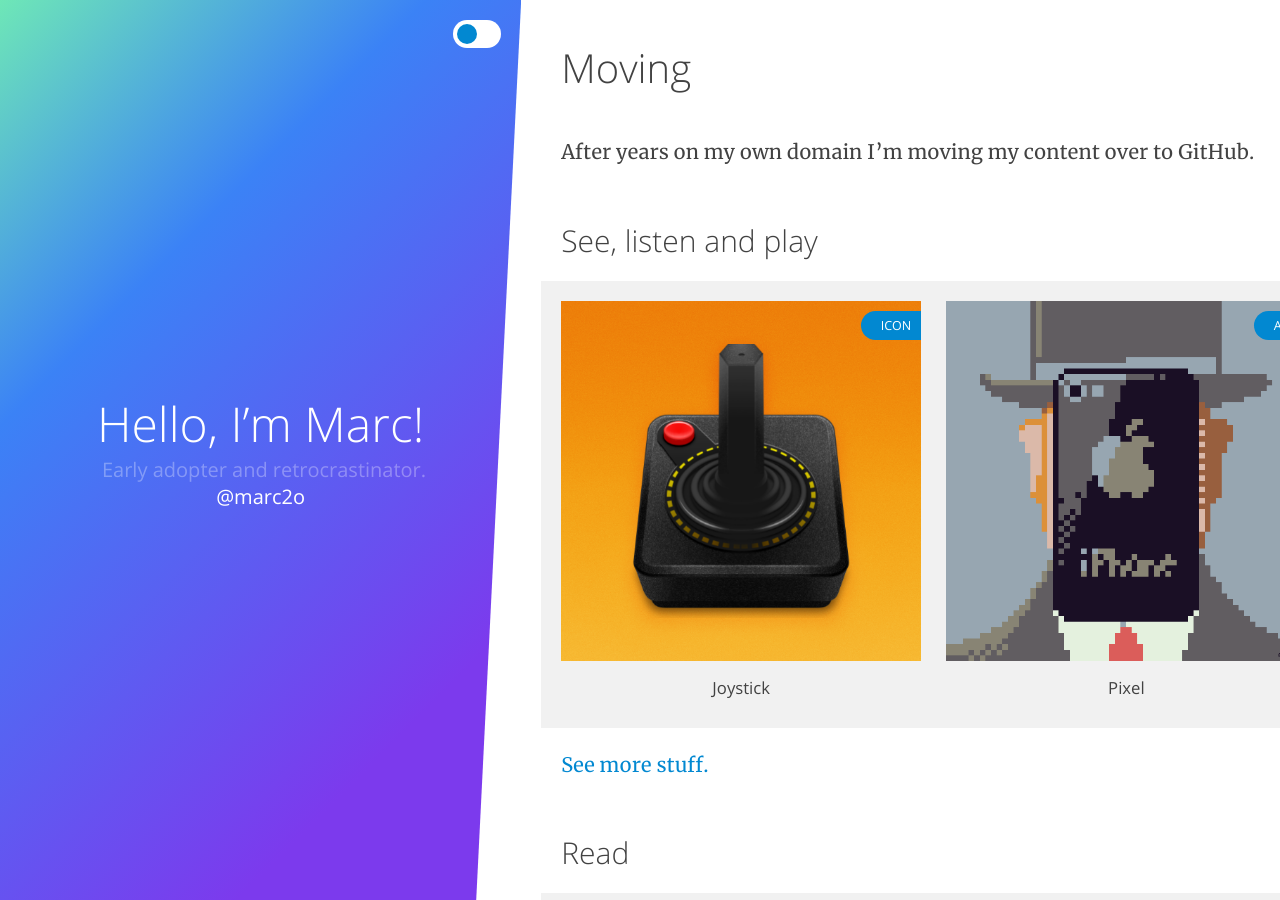
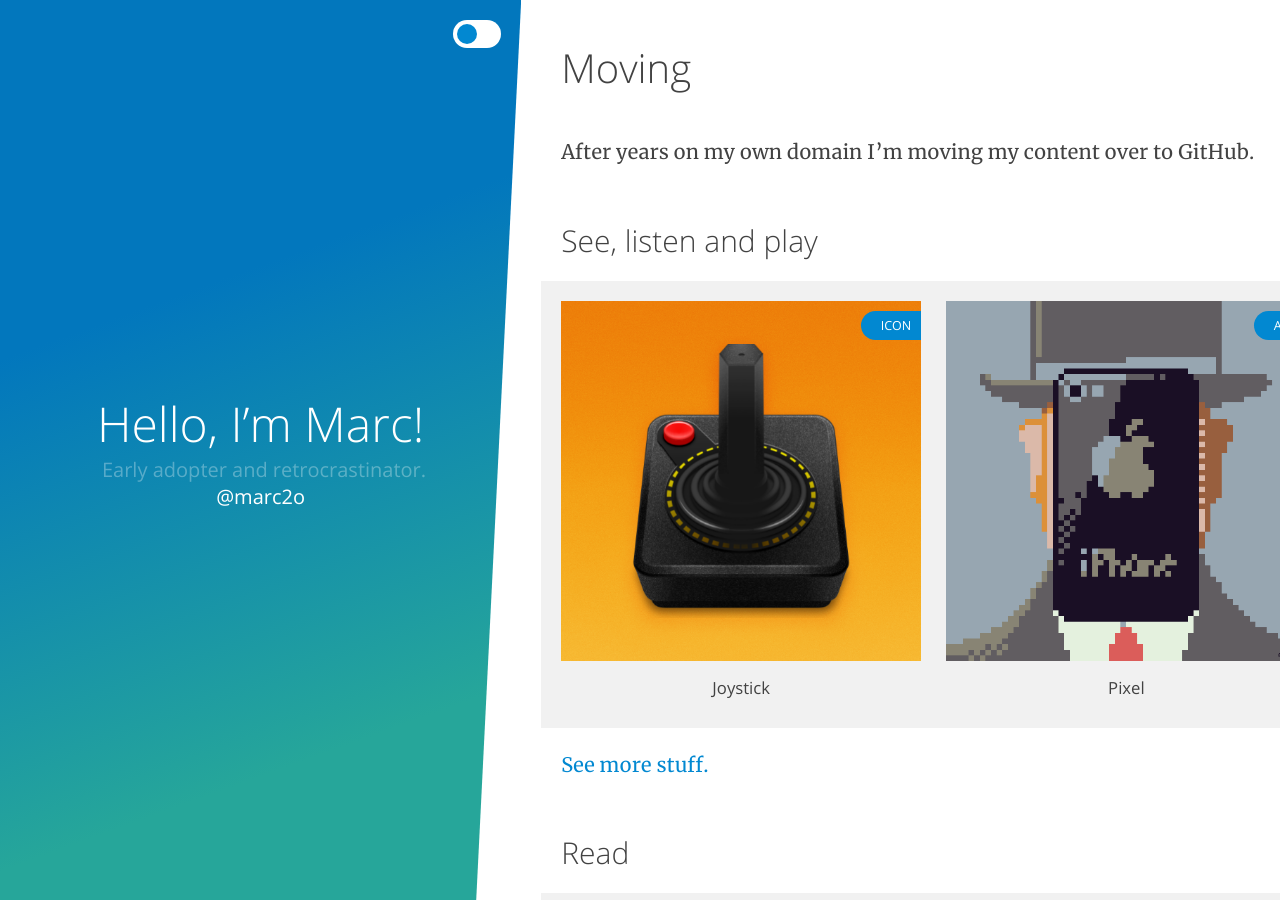
Before and after one commit to marc2o/marc2o.github.io, a Jekyll site: the page built from index.md, in a window 1280 px wide and 900 px high. Built offline with Jekyll 4.4.1, drawn with Linux system fonts in a browser that asks for light colours.

Commit message:
Update index.css

```diff
--- a/assets/css/index.css
+++ b/assets/css/index.css
@@ -157,8 +157,7 @@ header {
     margin: 0;
     overflow: hidden;
     color: var(--fill-color);
-    /*background: linear-gradient(160deg, #0277bd 33%, #26a69a 80%);*/
-	background: linear-gradient(135deg, #6EE7B7, #3B82F6 30%, #7C3AED 80%);
+    background: linear-gradient(160deg, #0277bd 33%, #26a69a 80%);
     clip-path: polygon(0% 0%, 100% 0%, 100% calc(100% - 5vh), 0% 100%);
     -webkit-clip-path: polygon(0% 0%, 100% 0%, 100% calc(100% - 5vh), 0% 100%);
 }
```
